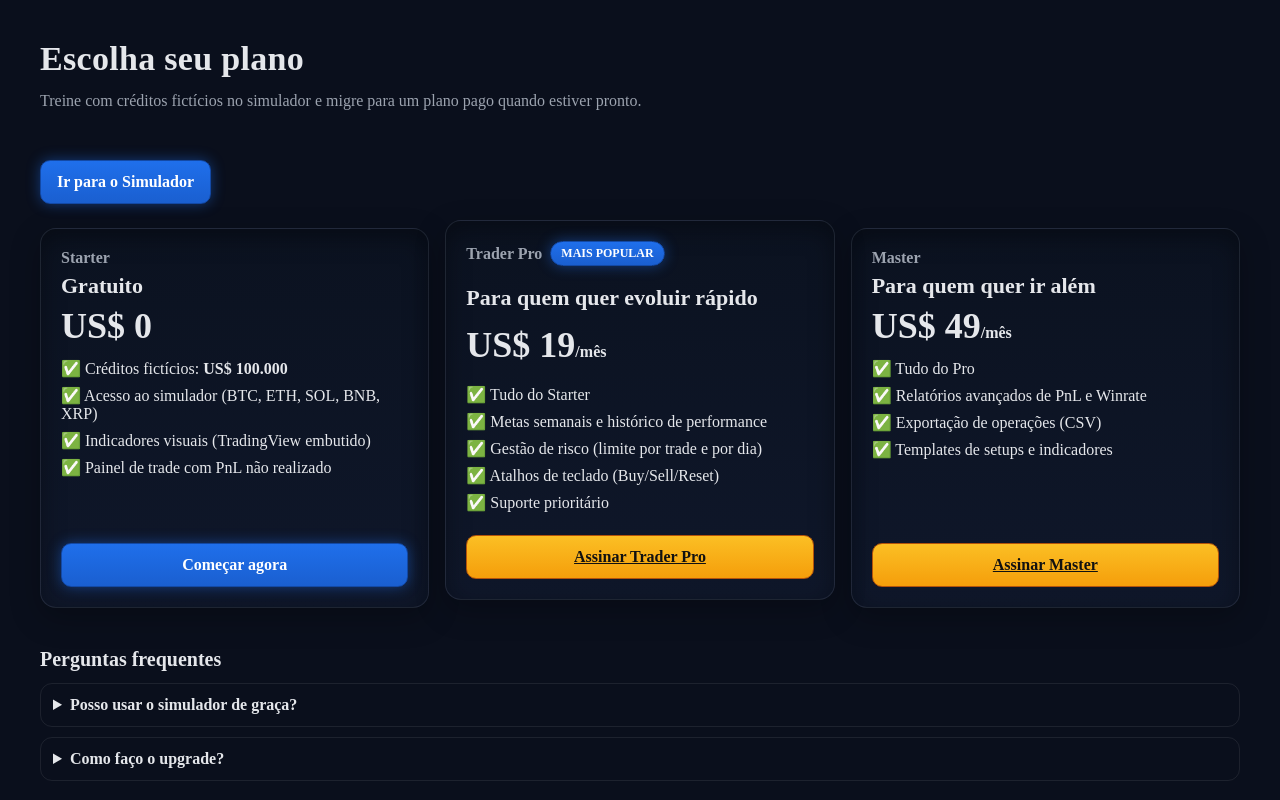
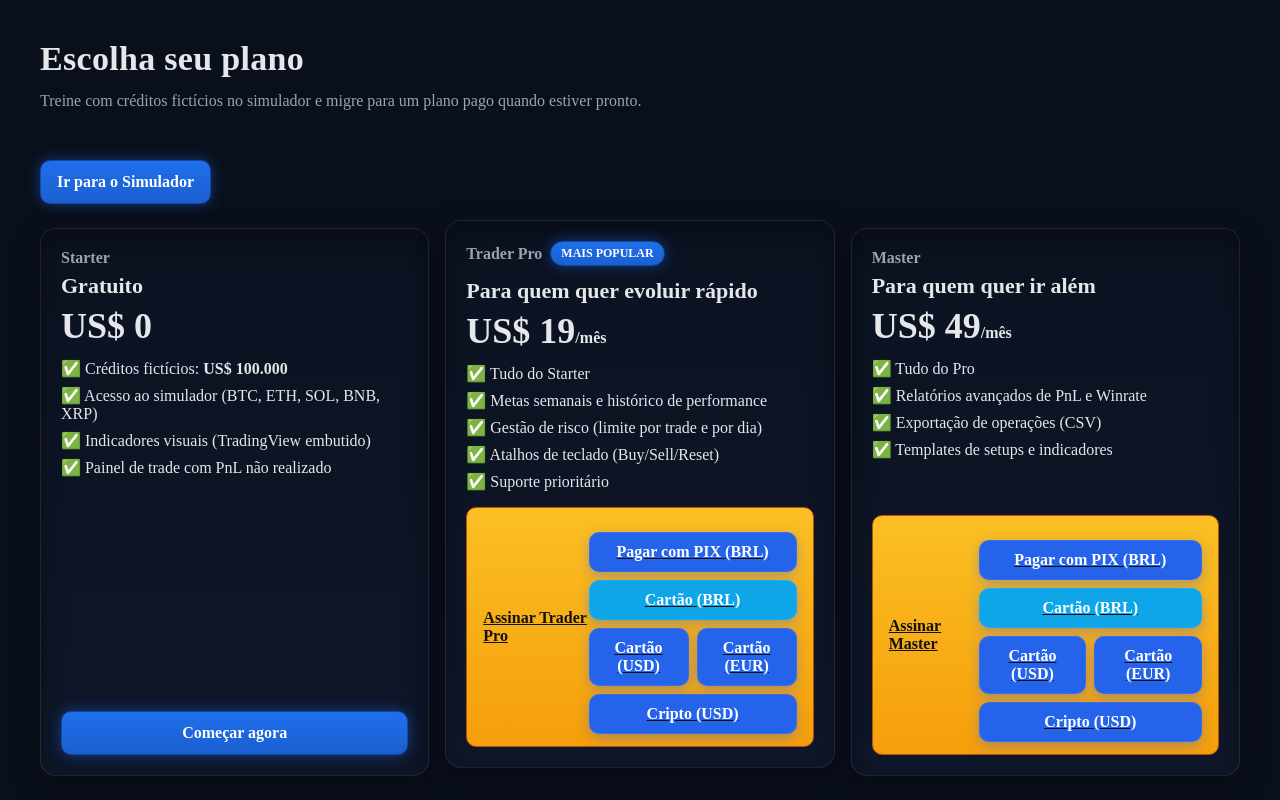
Before and after one commit to Ivanmonteiro-create/radarcripto.space, a Next.js app: page /planos in a window 1280 px wide. Shown: the top 800 px of the page. Built offline with nearby package versions, Linux system fonts and the light colour scheme.

Commit message:
Update page.tsx

```diff
--- a/app/planos/page.tsx
+++ b/app/planos/page.tsx
@@ -150,6 +150,43 @@ const btnCol: React.CSSProperties = { display: 'grid', gap: 8, marginTop: 12 };
               style={btnPlan}
             >
               Assinar Trader Pro
+              <div style={btnCol}>
+  <a
+    href="/api/checkout?plan=pro&currency=BRL&provider=stripe&method=pix"
+    style={payBtn}
+  >
+    Pagar com PIX (BRL)
+  </a>
+
+  <a
+    href="/api/checkout?plan=pro&currency=BRL&provider=stripe&method=card"
+    style={payBtnAlt}
+  >
+    Cartão (BRL)
+  </a>
+
+  <div style={{ display: 'grid', gridTemplateColumns: '1fr 1fr', gap: 8 }}>
+    <a
+      href="/api/checkout?plan=pro&currency=USD&provider=stripe&method=card"
+      style={payBtn}
+    >
+      Cartão (USD)
+    </a>
+    <a
+      href="/api/checkout?plan=pro&currency=EUR&provider=stripe&method=card"
+      style={payBtn}
+    >
+      Cartão (EUR)
+    </a>
+  </div>
+
+  <a
+    href="/api/checkout?plan=pro&currency=USD&provider=coinbase"
+    style={payBtn}
+  >
+    Cripto (USD)
+  </a>
+</div>
             </a>
           </article>
 
@@ -173,6 +210,43 @@ const btnCol: React.CSSProperties = { display: 'grid', gap: 8, marginTop: 12 };
               style={btnPlan}
             >
               Assinar Master
+              <div style={btnCol}>
+  <a
+    href="/api/checkout?plan=master&currency=BRL&provider=stripe&method=pix"
+    style={payBtn}
+  >
+    Pagar com PIX (BRL)
+  </a>
+
+  <a
+    href="/api/checkout?plan=master&currency=BRL&provider=stripe&method=card"
+    style={payBtnAlt}
+  >
+    Cartão (BRL)
+  </a>
+
+  <div style={{ display: 'grid', gridTemplateColumns: '1fr 1fr', gap: 8 }}>
+    <a
+      href="/api/checkout?plan=master&currency=USD&provider=stripe&method=card"
+      style={payBtn}
+    >
+      Cartão (USD)
+    </a>
+    <a
+      href="/api/checkout?plan=master&currency=EUR&provider=stripe&method=card"
+      style={payBtn}
+    >
+      Cartão (EUR)
+    </a>
+  </div>
+
+  <a
+    href="/api/checkout?plan=master&currency=USD&provider=coinbase"
+    style={payBtn}
+  >
+    Cripto (USD)
+  </a>
+</div>
             </a>
           </article>
         </section>
```
